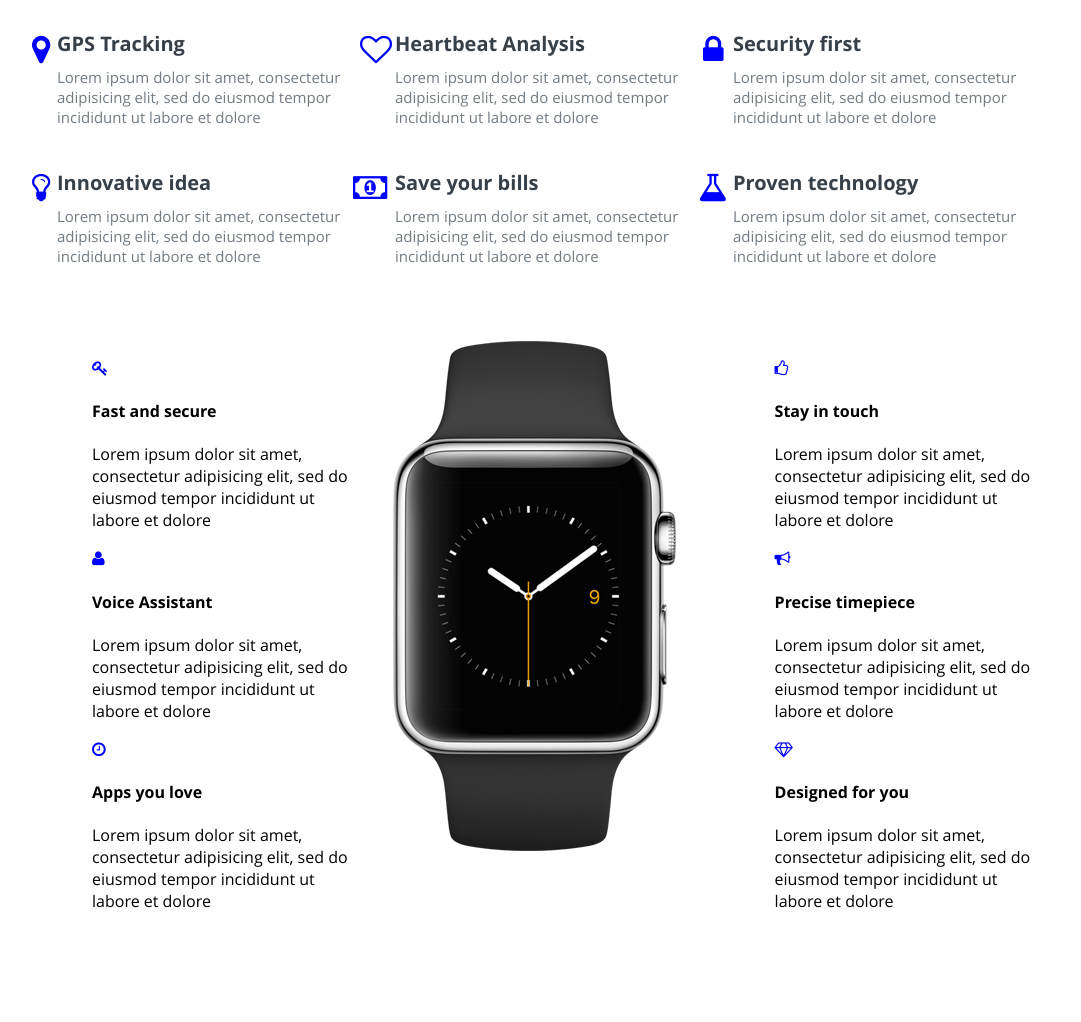
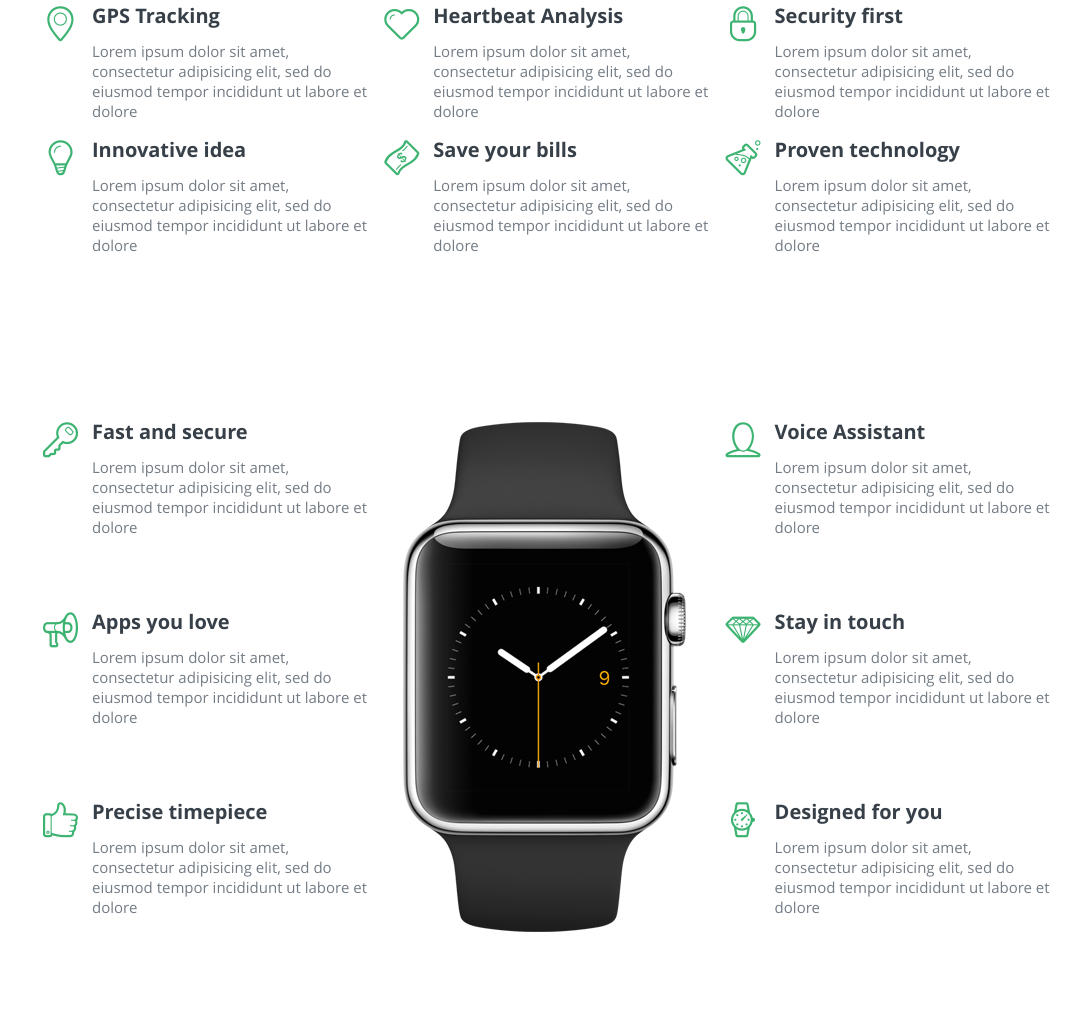
Before and after one commit to orchenok/Proland, a plain HTML site: page index.html in a window 1280 px wide. Shown: the part 2980-4002 px from the top of the page, without its empty margins (96-1177 px from the left). Before the commit the page ends 3924 px from the top, so only its background shows below. Drawn offline with Linux system fonts and the light colour scheme.

Commit message:
Добавили блок с часами

```diff
--- /dev/null
+++ b/css/linecons.css
@@ -0,0 +1,89 @@
+@font-face {
+    font-family: 'linecons';
+    src: url('../fonts/linecons/400/linecons-400.eot');
+    src: url('../fonts/linecons/400/linecons-400.eot?#iefix') format('embedded-opentype'),
+    url('../fonts/linecons/400/linecons-400.woff') format('woff'),
+    url('../fonts/linecons/400/linecons-400.ttf') format('truetype'),
+    url('../fonts/linecons/400/linecons-400.svg#Linecons') format('svg');
+    font-weight: 400;
+    font-style: normal;
+}
+.lc {
+    font-family: "linecons";
+    font-style: normal;
+    font-weight: normal;
+    speak: none;
+
+    display: inline-block;
+    text-decoration: inherit;
+    width: 1em;
+    margin-right: .2em;
+    text-align: center;
+    /* opacity: .8; */
+
+    /* For safety - reset parent styles, that can break glyph codes*/
+    font-variant: normal;
+    text-transform: none;
+
+    /* fix buttons height, for twitter bootstrap */
+    line-height: 1em;
+
+    /* Animation center compensation - magrins should be symmetric */
+    /* remove if not needed */
+    margin-left: .2em;
+
+    /* you can be more comfortable with increased icons size */
+    /* font-size: 120%; */
+
+    /* Uncomment for 3D effect */
+    /* text-shadow: 1px 1px 1px rgba(127, 127, 127, 0.3); */
+}
+
+.lc.lc-music:before { content: '\e022'; } /* '' */
+.lc.lc-search:before { content: '\e009'; } /* '' */
+.lc.lc-mail:before { content: '\e019'; } /* '' */
+.lc.lc-heart:before { content: '\e000'; } /* '' */
+.lc.lc-star:before { content: '\e002'; } /* '' */
+.lc.lc-user:before { content: '\e007'; } /* '' */
+.lc.lc-videocam:before { content: '\e005'; } /* '' */
+.lc.lc-camera:before { content: '\e00b'; } /* '' */
+.lc.lc-photo:before { content: '\e01b'; } /* '' */
+.lc.lc-attach:before { content: '\e029'; } /* '' */
+.lc.lc-lock:before { content: '\e00d'; } /* '' */
+.lc.lc-eye:before { content: '\e013'; } /* '' */
+.lc.lc-tag:before { content: '\e00c'; } /* '' */
+.lc.lc-thumbs-up:before { content: '\e01a'; } /* '' */
+.lc.lc-pencil:before { content: '\e00f'; } /* '' */
+.lc.lc-comment:before { content: '\e014'; } /* '' */
+.lc.lc-location:before { content: '\e012'; } /* '' */
+.lc.lc-cup:before { content: '\e016'; } /* '' */
+.lc.lc-trash:before { content: '\e006'; } /* '' */
+.lc.lc-doc:before { content: '\e018'; } /* '' */
+.lc.lc-note:before { content: '\e01c'; } /* '' */
+.lc.lc-cog:before { content: '\e00a'; } /* '' */
+.lc.lc-params:before { content: '\e01f'; } /* '' */
+.lc.lc-calendar:before { content: '\e02b'; } /* '' */
+.lc.lc-sound:before { content: '\e004'; } /* '' */
+.lc.lc-clock:before { content: '\e01d'; } /* '' */
+.lc.lc-lightbulb:before { content: '\e00e'; } /* '' */
+.lc.lc-tv:before { content: '\e003'; } /* '' */
+.lc.lc-desktop:before { content: '\e011'; } /* '' */
+.lc.lc-mobile:before { content: '\e017'; } /* '' */
+.lc.lc-cd:before { content: '\e02d'; } /* '' */
+.lc.lc-inbox:before { content: '\e015'; } /* '' */
+.lc.lc-globe:before { content: '\e02f'; } /* '' */
+.lc.lc-cloud:before { content: '\e001'; } /* '' */
+.lc.lc-paper-plane:before { content: '\e01e'; } /* '' */
+.lc.lc-fire:before { content: '\e028'; } /* '' */
+.lc.lc-graduation-cap:before { content: '\e024'; } /* '' */
+.lc.lc-megaphone:before { content: '\e023'; } /* '' */
+.lc.lc-database:before { content: '\e021'; } /* '' */
+.lc.lc-key:before { content: '\e008'; } /* '' */
+.lc.lc-beaker:before { content: '\e025'; } /* '' */
+.lc.lc-truck:before { content: '\e02e'; } /* '' */
+.lc.lc-money:before { content: '\e020'; } /* '' */
+.lc.lc-food:before { content: '\e026'; } /* '' */
+.lc.lc-shop:before { content: '\e02a'; } /* '' */
+.lc.lc-diamond:before { content: '\e010'; } /* '' */
+.lc.lc-t-shirt:before { content: '\e027'; } /* '' */
+.lc.lc-wallet:before { content: '\e02c'; } /* '' */
--- a/css/style.css
+++ b/css/style.css
@@ -209,7 +209,7 @@ ul.header-nav > li > a:hover {
                     position: absolute;
                     bottom: 41px;
                     left: 44%;
-                    margin-left: 0 0 0 calc( - 290px / 2) ;
+                    margin-left: 0 0 0 calc( -290px / 2);
                     width: 290px;
                     height: 328px;
 }
@@ -356,26 +356,75 @@ ul.header-nav > li > a:hover {
 .hiw-steps >.hiw-step > .hiw-step-arrow::after {
 }
 .benefits-section {}
-    .benefits-list {
-        display: block;
+.iconed-list {
     list-style: none;
     margin: 0;
-        padding: 0 5px 0 5px;
-        text-align: left;
+    padding: 0;
 }
-    .benefits-list > .benefits-item {
+.iconed-list  .iconed-list-item {
     position: relative;
+    display: block;
     float: left;
     width: 33.33%;
-        padding: 0 20px;
+    padding: 0;
+    margin: 2px 0;
 }
-.benefits-list > .benefits-item > .benefits-item-icon {
+.iconed-list  .iconed-list-item-icon {
+    font-size: 35px;
+    position: absolute;
+    top: 0;
+    left: 4px;
     display: inline-block;
-    margin: auto;
-    float: left;
+    line-height: 1px;
+    color: mediumseagreen;
+}
+.iconed-list .iconed-list-content {
+    padding-left: 60px;
+}
+.iconed-list .iconed-list-title {
+    color: #374048;
+    font-size: 20px;
+    margin: 0;
+    line-height: 20px;
 
 }
-.tracking {
+.iconed-list .iconed-list-discription {
+    color: #737c85;
+    font-size: 15px;
+    line-height: 20px;
+}
+
+.benefits-list {}
+.benefits-list > .benefits-item {}
+.benefits-list > .benefits-item > .benefits-item-icon {}
+.benefits-list > .benefits-item > .benefits-item-content {}
+.benefits-item > .benefits-item-content > .benefits-item-title{}
+.benefits-item > .benefits-item-content > .benefits-item-discription {}
+
+.wath-features-section {}
+.wath-features-list {
+    position: relative;
+}
+.wath-features-list:after {
+    display: block;
+    content: "";
+    background: url("../img/apple-watch-3.png") center no-repeat;
+    width: 283px;
+    height: 510px;
+    position: absolute;
+    top: calc(50% - 510px / 2);
+    left: calc(50% - 283px / 2);
+}
+.wath-features-list > .wath-features-list-item {
+    margin: 30px 0;
+}
+.wath-features-list > .wath-features-list-item:nth-child(odd){
+    margin-right: 16.666%;
+}
+.wath-features-list > .wath-features-list-item:nth-child(even){
+    margin-left: 16.666%;
+}
+/*.tracking {
     top: 30px;
     left: -5px;
     position: absolute;
@@ -407,24 +456,4 @@ ul.header-nav > li > a:hover {
 }
 .fa {
     color: blue;
-            }
-            .benefits-item-content {}
-.benefits-item > .benefits-item-content > .benefits-item-title{
-                color: #374048;
-                font-size: 20px;
-                margin-bottom: -5px;
-            }
-.benefits-item > .benefits-item-content > .benefits-item-discription {
-    color: #737c85;
-    font-size: 15px;
-    line-height: 20px;
-}
-.wath3-colon {
-    position: relative;
-    float: left;
-    width: 33.33%;
-    padding: 0 20px;
-}
-.wath3-item {
-    list-style: none;
-}
+}*/
--- a/index.html
+++ b/index.html
@@ -5,6 +5,7 @@
     <title>Product Landing page</title>
     <link rel="stylesheet" href="css/style.css">
     <link rel="stylesheet" href="awesome/css/font-awesome.css">
+    <link rel="stylesheet" href="css/linecons.css"
 </head>
 <body>
 <div class="header-wrapper">
@@ -160,7 +161,7 @@
     </div>
 
 </section> -->
-<section class="section benefits-section">
+<!--<section class="section benefits-section">
     <div class="container">
         <h2 class="section-title">The Benefits</h2>
         <p class="section-discription">List out your product’s benefit here. A small description about what it is and how it helps the user. You can also add some icons.
@@ -217,75 +218,125 @@
         </ul>
 
     </div>
-    <div
+    </section>-->
+<section class="section benefits-section">
+    <div class="container">
+        <h2 class="section-title">The Benefits</h2>
+        <p class="section-discription">List out your product’s benefit here. A small description about what it is and how it helps the user. You can also add some icons.
+        </p>
+        <ul class="iconed-list benefits-list clearfix">
+            <li class="iconed-list-item benefits-item">
+                <div class="iconed-list-item-icon benefits-item-icon"><i class="lc lc-location"></i></div>
+                <div class="iconed-list-content benefits-item-content">
+                    <h4 class="iconed-list-title benefits-item-title">GPS Tracking</h4>
+                    <p class="iconed-list-discription benefits-item-discription">Lorem ipsum dolor sit amet, consectetur adipisicing elit, sed do eiusmod tempor incididunt ut labore et dolore
+                    </p>
+                </div>
+            </li>
+            <li class="iconed-list-item benefits-item">
+                <div class="iconed-list-item-icon benefits-item-icon"><i class="lc lc-heart"></i></div>
+                <div class="iconed-list-content benefits-item-content">
+                    <h4 class="iconed-list-title benefits-item-title">Heartbeat Analysis</h4>
+                    <p class="iconed-list-discription benefits-item-discription">Lorem ipsum dolor sit amet, consectetur adipisicing elit, sed do eiusmod tempor incididunt ut labore et dolore
+                    </p>
+                </div>
+            </li>
+            <li class="iconed-list-item benefits-item">
+                <div class="iconed-list-item-icon benefits-item-icon"><i class="lc lc-lock"></i></div>
+                <div class="iconed-list-content benefits-item-content">
+                    <h4 class="iconed-list-title benefits-item-title">Security first</h4>
+                    <p class="iconed-list-discription benefits-item-discription">Lorem ipsum dolor sit amet, consectetur adipisicing elit, sed do eiusmod tempor incididunt ut labore et dolore
+                    </p>
+                </div>
+            </li>
+            <li class="iconed-list-item benefits-item">
+                <div class="iconed-list-item-icon benefits-item-icon"><i class="lc lc-lightbulb"></i></div>
+                <div class="iconed-list-content benefits-item-content">
+                    <h4 class="iconed-list-title benefits-item-title">Innovative idea</h4>
+                    <p class="iconed-list-discription benefits-item-discription">Lorem ipsum dolor sit amet, consectetur adipisicing elit, sed do eiusmod tempor incididunt ut labore et dolore
+                    </p>
+                </div>
+            </li>
+            <li class="iconed-list-item benefits-item">
+                <div class="iconed-list-item-icon benefits-item-icon"><i class="lc lc-money"></i></div>
+                <div class="iconed-list-content benefits-item-content">
+                    <h4 class="iconed-list-title benefits-item-title">Save your bills</h4>
+                    <p class="iconed-list-discription benefits-item-discription">Lorem ipsum dolor sit amet, consectetur adipisicing elit, sed do eiusmod tempor incididunt ut labore et dolore
+                    </p>
+                </div>
+            </li>
+            <li class="iconed-list-item benefits-item">
+                <div class="iconed-list-item-icon benefits-item-icon"><i class="lc lc-beaker"></i></div>
+                <div class="iconed-list-content benefits-item-content">
+                    <h4 class="iconed-list-title benefits-item-title">Proven technology</h4>
+                    <p class="iconed-list-discription benefits-item-discription">Lorem ipsum dolor sit amet, consectetur adipisicing elit, sed do eiusmod tempor incididunt ut labore et dolore
+                    </p>
+                </div>
+            </li>
+        </ul>
 
-    <section class="section wath3-section">
+    </div>
+</section>
+
+<section class="section section-dark wath-section">
     <div class="container">
-            <div class="wath3-colon">
-                <ul class="wath3-leftsteps clearfix">
-                    <li class="wath3-item">
-                        <div class="wath3-item-icon"><i class="fa fa-key" aria-hidden="true"></i></div>
-                        <div class="wath3-item-content">
-                            <h4 class="wath3-itm-title">Fast and secure</h4>
-                            <p class="wath3-item-discription">
+    <ul class="wath-features-list iconed-list clearfix">
+        <li class="wath-features-list-item iconed-list-item">
+            <div class="iconed-list-item-icon"><i class="lc lc-key" aria-hidden="true"></i></div>
+            <div class="iconed-list-content benefits-item-content">
+            <h4 class="iconed-list-title">Fast and secure</h4>
+            <p class="iconed-list-discription">
                 Lorem ipsum dolor sit amet, consectetur adipisicing elit, sed do eiusmod tempor incididunt ut labore et dolore
             </p>
                 </div>
         </li>
-                    <li class="wath3-item">
-                        <div class="wath3-item-icon"><i class="fa fa-user" aria-hidden="true"></i></div>
-                        <div class="wath3-item-content">
-                            <h4 class="wath3-itm-title">Voice Assistant</h4>
-                            <p class="wath3-item-discription">
+        <li class="wath-features-list-item iconed-list-item">
+            <div class="wath-features-list-item iconed-list-item-icon"><i class="lc lc-user" aria-hidden="true"></i></div>
+            <div class="iconed-list-content benefits-item-content">
+            <h4 class="iconed-list-title">Voice Assistant</h4>
+            <p class="iconed-list-discription">
                 Lorem ipsum dolor sit amet, consectetur adipisicing elit, sed do eiusmod tempor incididunt ut labore et dolore
             </p>
                 </div>
         </li>
-                    <li class="wath3-item">
-                        <div class="wath3-item-icon"><i class="fa fa-clock-o" aria-hidden="true"></i></div>
-                        <div class="wath3-item-content">
-                            <h4 class="wath3-itm-title"> Apps you love</h4>
-                            <p class="wath3-item-discription">
+        <li class="wath-features-list-item iconed-list-item">
+            <div class="wath-features-list-item iconed-list-item-icon"><i class="lc lc-megaphone" aria-hidden="true"></i></div>
+            <div class="iconed-list-content benefits-item-content">
+            <h4 class="iconed-list-title">Apps you love</h4>
+            <p class="iconed-list-discription">
+                Lorem ipsum dolor sit amet, consectetur adipisicing elit, sed do eiusmod tempor incididunt ut labore et dolore
+            </p>
+                </div>
+                    </li>
+        <li class="wath-features-list-item iconed-list-item">
+            <div class="wath-features-list-item iconed-list-item-icon"><i class="lc lc-diamond" aria-hidden="true"></i></div>
+            <div class="iconed-list-content benefits-item-content">
+            <h4 class="iconed-list-title">Stay in touch</h4>
+            <p class="iconed-list-discription">
+                Lorem ipsum dolor sit amet, consectetur adipisicing elit, sed do eiusmod tempor incididunt ut labore et dolore
+            </p>
+                </div>
+        </li>
+        <li class="wath-features-list-item iconed-list-item">
+            <div class="wath-features-list-item iconed-list-item-icon"><i class="lc lc-thumbs-up" aria-hidden="true"></i></div>
+            <div class="iconed-list-content benefits-item-content">
+            <h4 class="iconed-list-title">Precise timepiece</h4>
+            <p class="iconed-list-discription">
+                Lorem ipsum dolor sit amet, consectetur adipisicing elit, sed do eiusmod tempor incididunt ut labore et dolore
+            </p>
+                </div>
+                    </li>
+        <li class="wath-features-list-item iconed-list-item">
+            <div class="wath-features-list-item iconed-list-item-icon"><i class="lc lc-clock" aria-hidden="true"></i></div>
+            <div class="iconed-list-content benefits-item-content">
+            <h4 class="iconed-list-title">Designed for you</h4>
+            <p class="iconed-list-discription">
                 Lorem ipsum dolor sit amet, consectetur adipisicing elit, sed do eiusmod tempor incididunt ut labore et dolore
             </p>
                 </div>
         </li>
     </ul>
     </div>
-            <div  class="wath3-colon"><img src="img/apple-watch-3.png" ></div>
-            <div  class="wath3-colon">
-                <ul class="wath3-leftsteps clearfix">
-                    <li class="wath3-item">
-                        <div class="wath3-item-icon"><i class="fa fa-thumbs-o-up" aria-hidden="true"></i></div>
-                        <div class="wath3-item-content">
-                            <h4 class="wath3-itm-title">Stay in touch</h4>
-                            <p class="wath3-item-discription">
-                                Lorem ipsum dolor sit amet, consectetur adipisicing elit, sed do eiusmod tempor incididunt ut labore et dolore
-                            </p>
-                        </div>
-                    </li>
-                    <li class="wath3-item">
-                        <div class="wath3-item-icon"><i class="fa fa-bullhorn" aria-hidden="true"></i></div>
-                        <div class="wath3-item-content">
-                            <h4 class="wath3-itm-title">Precise timepiece</h4>
-                            <p class="wath3-item-discription">
-                                Lorem ipsum dolor sit amet, consectetur adipisicing elit, sed do eiusmod tempor incididunt ut labore et dolore
-                            </p>
-                        </div>
-                    </li>
-                    <li class="wath3-item">
-                        <div class="wath3-item-icon"><i class="fa fa-diamond" aria-hidden="true"></i></div>
-                        <div class="wath3-item-content">
-                            <h4 class="wath3-itm-title">Designed for you</h4>
-                            <p class="wath3-item-discription">
-                                Lorem ipsum dolor sit amet, consectetur adipisicing elit, sed do eiusmod tempor incididunt ut labore et dolore
-                            </p>
-                        </div>
-                    </li>
-                </ul>
-            </div>
-        </div>
 </section>
-
 </body>
 </html>
```
Also changed, not shown: Fonts/linecons/400/linecons-400.svg (added), Fonts/linecons/400/linecons-400.ttf (added), Fonts/linecons/400/linecons-400.woff (added), 1 other file. Lines whose indentation alone changed are shown as unchanged.
